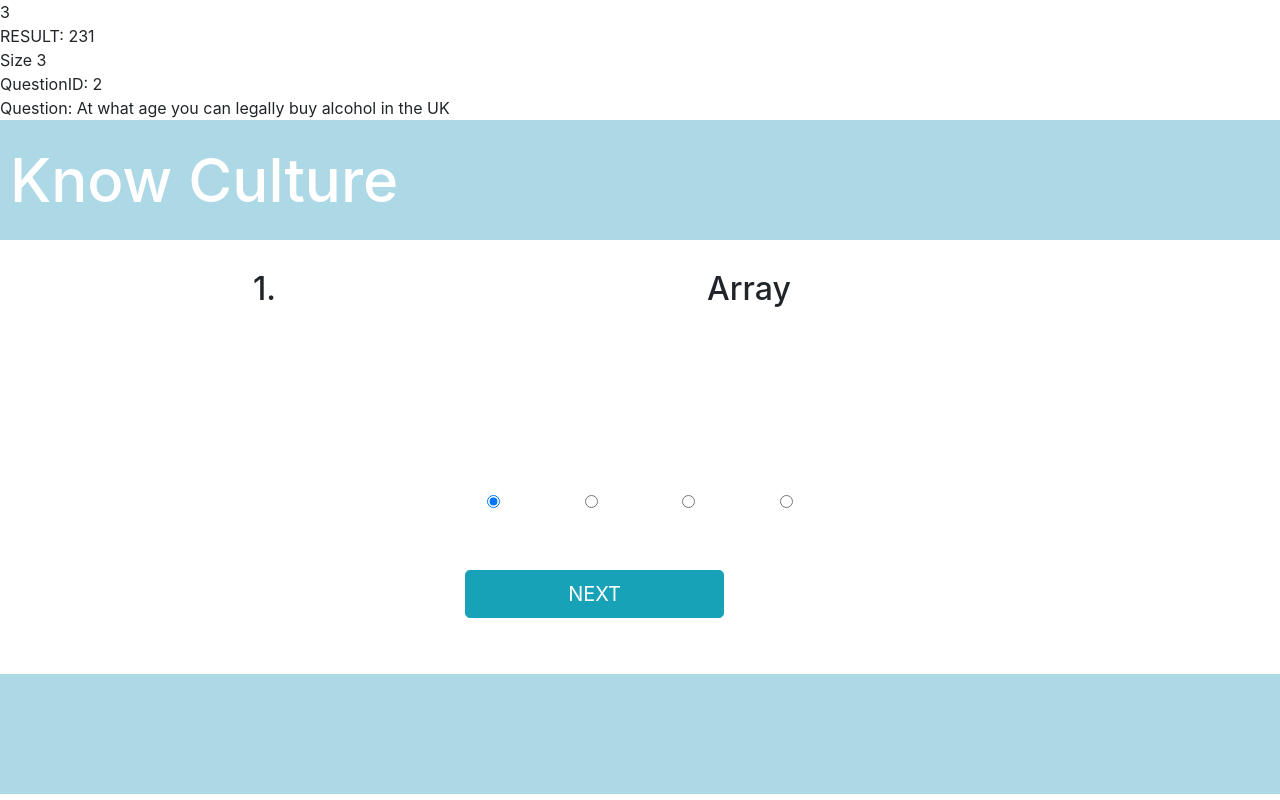
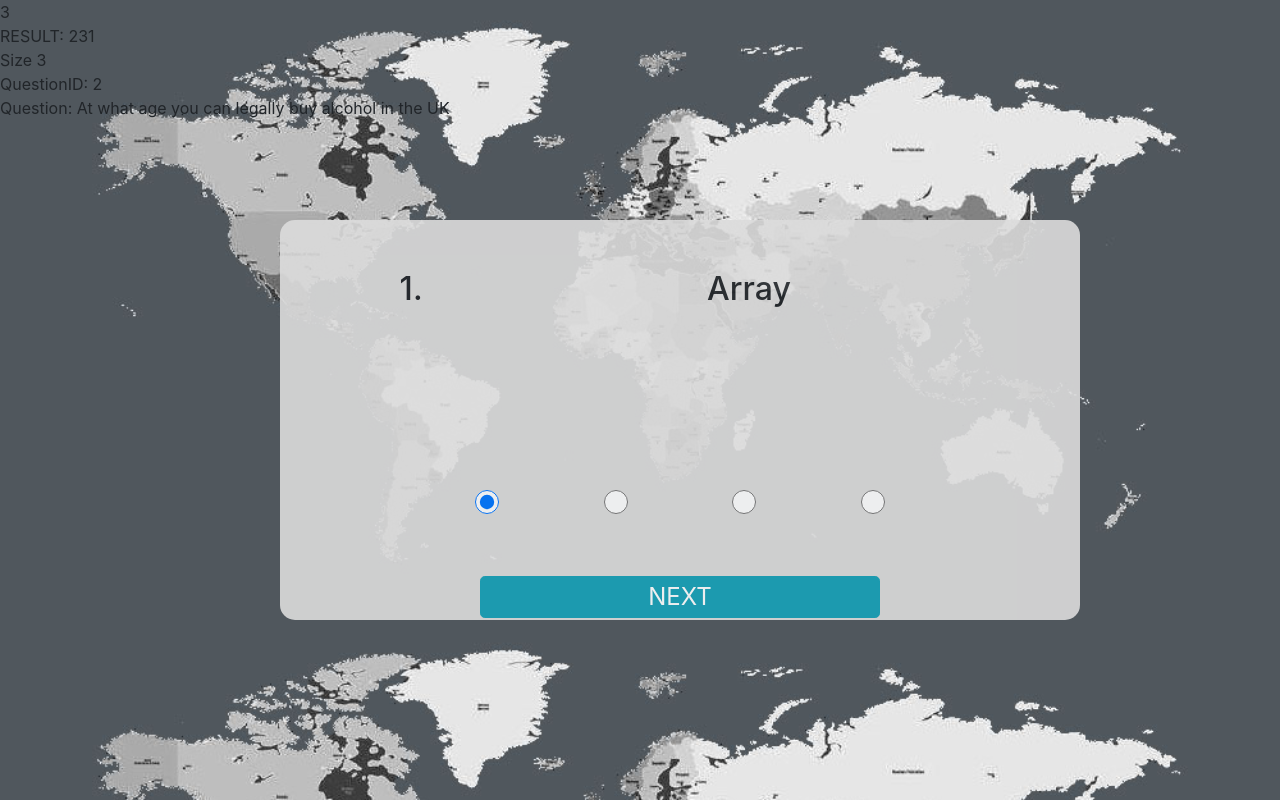
Before and after one commit to prabucki/China-UK-Project, a CodeIgniter app: page /database/index.php/questions/index in a window 1280 px wide. Run offline with CodeIgniter, Linux system fonts and the light colour scheme; data comes from the database, SQL or seed files in the repository; data that the repository does not hold is empty; some libraries are stand-ins or nearby versions.

Commit message:
change the bg pic

```diff
--- a/application/views/multiple.php
+++ b/application/views/multiple.php
@@ -28,12 +28,10 @@
     </script>
 </head>
 <style>
-    .header {
-        width: 100%;
-        height: 120px;
-        background-color: lightblue;
-        margin: 0;
-        padding-left: 10px;
+    body {
+        background-image: url("../../image/map.jpg");
+        background-size: 100%;
+        z-index: -1;
     }
     h1 {
         font-size: 60px;
@@ -42,10 +40,18 @@
         line-height: 120px;
         color: white;
     }
-
     .questionDisplay {
         text-align: center;
-        margin-top: 30px;
+        margin: 100px 280px;
+        opacity: 0.9;
+        /*filter:alpha(opacity=50);*/
+        background: gainsboro;
+        width: 800px;
+        height: 400px;
+        border-radius: 15px;
+        padding-top: 50px;
+        padding-left: 0px;
+        padding-right: 0px;
     }
     .blankRow{
         height: 150px;
@@ -55,23 +61,27 @@
     }
 
     .choice {
-        margin: 0 40px;
+        margin: 0 50px;
+        font-size: 24px;
+    }
+
+    .radio {
+        width: 24px;
+        height: 24px;
+        display: inline-block;
+        line-height: 24px;
     }
     .button{
-        margin: 40px 450px;
+        margin: 40px 150px;
         /*background-color: #e38d13;*/
-    }
-    .footer {
-        width: 100%;
-        height: 120px;
-        background-color: lightblue;
-        margin: 0;
+        font-size: 24px;
+        line-height: 24px;
     }
 </style>
-<body style="margin: 0">
-<div class="header">
-    <h1>Know Culture</h1>
-</div>
+<body>
+<!--<div class="header">-->
+<!--    <h1>Know Culture</h1>-->
+<!--</div>-->
 <div class="questionDisplay">
 
         <input type="hidden" id="question_id" name="question_id" value="<?php echo $id;?>">
@@ -82,48 +92,44 @@
         <!--The no. and questions here-->
         <div class="form-group">
             <label class="col-lg-2 control-label input-lg" id="no"><h2>1.</h2></label>
-            <label class="col-lg-7 control-label input-lg" name="question"><h2><?php echo $question;?>
+            <label class="col-lg-8 control-label input-lg" name="question"><h2><?php echo $question; ?>
                 </h2></label>
         </div>
         <div class="blankRow"></div>
         <div class="form-group">
             <!--<div class="col-lg-offset-1 col-lg-10 input-lg" style="background-color: orange;">-->
             <div>
-                <label class="checkbox-inline choice">
+                <label class="radio-inline choice">
                     <!--<img src="../../image/1.jpg">-->
-                    <input type="radio" name="options" id="option1" value="<?php echo $answer1;?>" checked><?php echo $answer1;?>
+                    <input class="radio" type="radio" name="options" id="option1" value="<?php echo $answer1; ?>"
+                           checked><?php echo $answer1; ?>
                 </label>
-                <label class="checkbox-inline choice">
+                <label class="radio-inline choice">
                     <!--<img src="../../image/1.jpg">-->
-                    <input type="radio" name="options" id="option2"
+                    <input class="radio" type="radio" name="options" id="option2"
                            value="<?php echo $answer2; ?>"><?php echo $answer2; ?>
                 </label>
-                <label class="checkbox-inline choice">
+                <label class="radio-inline choice">
                     <!--<img src="../../image/1.jpg">-->
-                    <input type="radio" name="options" id="option3"
+                    <input class="radio" type="radio" name="options" id="option3"
                            value="<?php echo $answer3; ?>"><?php echo $answer3; ?>
                 </label>
-                <label class="checkbox-inline choice">
+                <label class="radio-inline choice">
                     <!--<img src="../../image/1.jpg">-->
-                    <input type="radio" name="options" id="option4" value="<?php echo $answer4;?>"><?php echo $answer4;?>
+                    <input class="radio" type="radio" name="options" id="option4"
+                           value="<?php echo $answer4; ?>"><?php echo $answer4; ?>
                 </label>
             </div>
             <!--</div>-->
         </div>
         <!--<div class="blankRow"></div>-->
         <div class="form-group">
-            <div class="col-lg-offset-1 col-lg-10 input-lg">
-                <button id="next_question" class="btn btn-info btn-lg input-lg col-lg-3 button">NEXT</button>
+            <div class="col-lg-offset-1 input-lg">
+                <button id="next_question" class="btn btn-info btn-lg input-lg col-lg-6 button">NEXT</button>
             </div>
         </div>
 
 </div>
-<div class="footer navbar-fixed-bottom"></div>
-
-<script>
-    function check(){
-
-    }
-</script>
+<!--<div class="footer navbar-fixed-bottom"></div>-->
 </body>
 </html>
```
Also changed, not shown: image/map.jpg (added).
